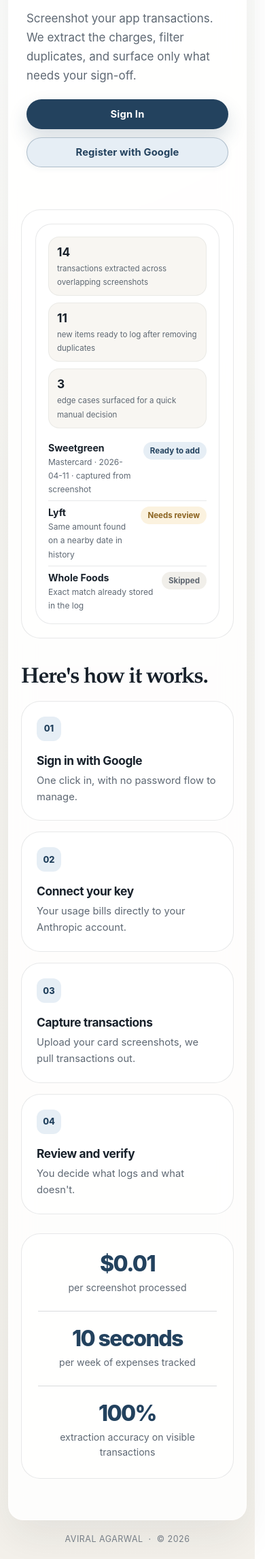
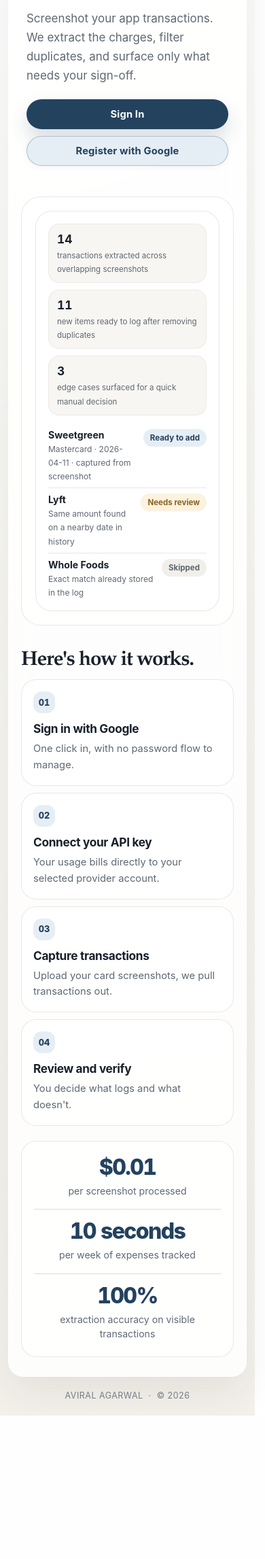
Before and after one commit to aviralagarwal1/expense-agent, a Flask app: page / in a window 390 px wide. Shown: the part 233-2526 px from the top of the page at 68% size. After the commit the page ends 2315 px from the top, so only its background shows below. Run offline with Flask 3, Linux system fonts and the light colour scheme.

Commit message:
Refresh landing page UI and docs

```diff
--- a/static/css/landing.css
+++ b/static/css/landing.css
@@ -274,6 +274,8 @@
       display: block;
       font-size: 1.08rem;
       margin-bottom: 2px;
+      font-family: var(--sans);
+      font-variant-numeric: tabular-nums lining-nums;
     }
     .summary-metric span {
       color: var(--muted);
@@ -357,6 +359,10 @@
       border-top: 1px solid var(--line);
       padding-top: 24px;
     }
+    .stats-section {
+      padding-top: 0;
+      padding-bottom: 60px;
+    }
     .section-header {
       display: flex;
       justify-content: space-between;
@@ -403,6 +409,8 @@
       border-radius: 12px;
       background: var(--accent-soft);
       color: var(--accent);
+      font-family: var(--sans);
+      font-variant-numeric: tabular-nums lining-nums;
       display: inline-flex;
       align-items: center;
       justify-content: center;
@@ -522,6 +530,8 @@
       line-height: 1;
       margin-bottom: 8px;
       color: var(--accent);
+      font-family: var(--sans);
+      font-variant-numeric: tabular-nums lining-nums;
     }
     .stats-strip-item span {
       color: var(--muted);
@@ -589,6 +599,9 @@
       .frame {
         border-radius: 24px;
       }
+      .hero {
+        gap: 15px;
+      }
       .nav,
       .hero,
       .section,
@@ -641,8 +654,40 @@
       .hero h1 {
         max-width: none;
       }
+      .section {
+        gap: 12px;
+        padding-top: 22px;
+        padding-bottom: 22px;
+      }
+      .section:first-of-type {
+        padding-top: 20px;
+      }
+      .stats-section {
+        padding-top: 0;
+        padding-bottom: 28px;
+      }
+      .section-title {
+        font-size: 1.85rem;
+      }
+      .workflow {
+        gap: 10px;
+      }
+      .workflow-card {
+        border-radius: 22px;
+        padding: 17px;
+      }
+      .workflow-step {
+        width: 32px;
+        height: 32px;
+        margin-bottom: 12px;
+      }
       .summary-grid {
         grid-template-columns: 1fr;
+      }
+      .stats-strip {
+        gap: 16px;
+        padding: 22px 18px;
+        border-radius: 22px;
       }
     }
 
@@ -665,6 +710,7 @@
       }
       .hero-actions {
         flex-direction: column;
+        gap: 10px;
       }
       .hero-actions .nav-link,
       .hero-actions .nav-cta {
--- a/templates/landing.html
+++ b/templates/landing.html
@@ -110,8 +110,8 @@
           </div>
           <div class="workflow-card">
             <div class="workflow-step">02</div>
-            <h3>Connect your key</h3>
-            <p>Your usage bills directly to your Anthropic account.</p>
+            <h3>Connect your API key</h3>
+            <p>Your usage bills directly to your selected provider account.</p>
           </div>
           <div class="workflow-card">
             <div class="workflow-step">03</div>
@@ -126,7 +126,7 @@
         </div>
       </section>
 
-      <section class="section" style="padding-top: 0; padding-bottom: 60px;">
+      <section class="section stats-section">
         <div class="stats-strip">
           <div class="stats-strip-item">
             <strong>$0.01</strong>
```
Also changed, not shown: README.md.
